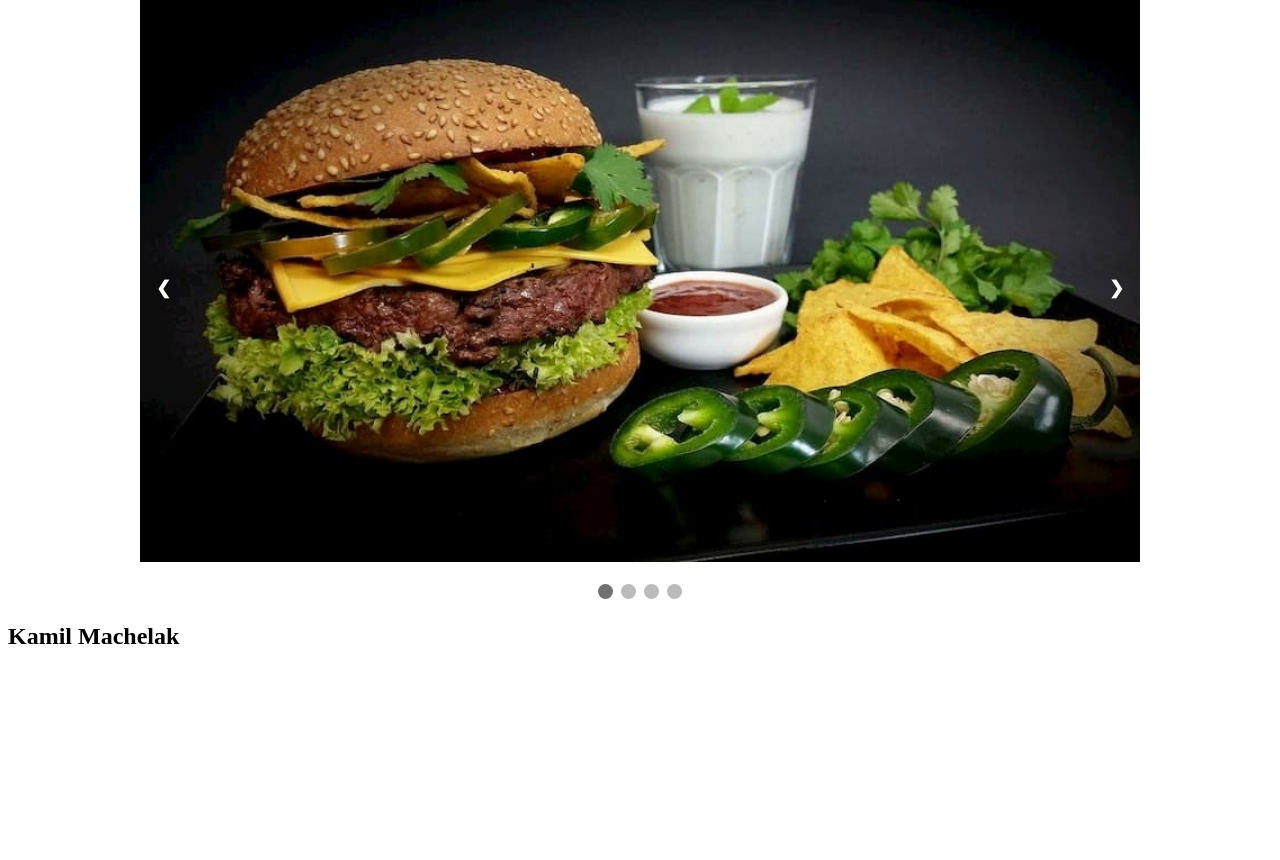
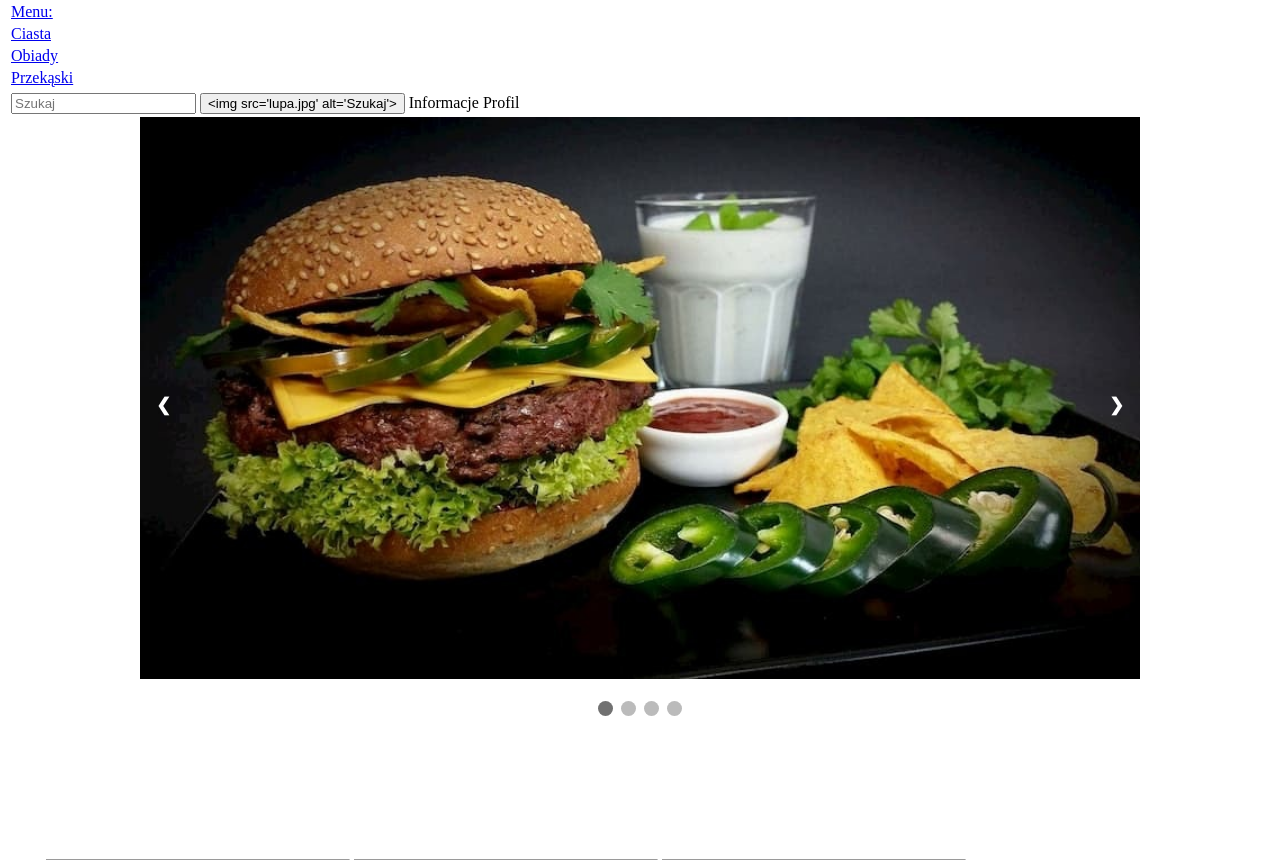
Before and after one commit to Ya0Yao/serverStudent, a PHP site: page /main.php in a window 1280 px wide. Shown: the part 85-945 px from the top of the page. Before the commit the page ends 729 px from the top, so only its background shows below. Run offline with PHP 8.4, Linux system fonts and the light colour scheme; grey boxes are pictures that could not be loaded.

Commit message:
upt/main,index,footer

```diff
--- a/footer.php
+++ b/footer.php
@@ -1,3 +1,11 @@
-<?php
-echo "<section id='footer'><h1>Kamil Machelak</h1></section>";
-?>
+<!DOCTYPE html>
+<html lang="en">
+<head>
+    <link rel="stylesheet" href="styl.css">
+</head>
+<body>
+<marquee  behavior="scroll" direction="right">
+          <img src="podpis.jpg"alt="GeeksforGeeks logo">
+    </marquee>
+</body>
+</html>
--- a/index.php
+++ b/index.php
@@ -7,7 +7,6 @@
 <body class="index">
     <h1>Logowanie</h1>
     <form action="walidacjaLogowania.php" method="get">
-        <!-- <input type="number" name="id" placeholder="id"><br> -->
         <input type="text" name="login" placeholder="Adres e-mail"><br>
         <input type="text" name="password" placeholder="Hasło"><br>
         <input type="submit" value="Zaloguj" class="button">
--- a/main.php
+++ b/main.php
@@ -10,11 +10,25 @@
     ?>
     <section name="główna">
         <div name="panel lewy">
-
+            <table>
+                <tr><td><a href="main.php">Menu:</a></td></tr>
+                <tr><td><a href="ciasta.php">Ciasta</a></td></tr>
+                <tr><td><a href="obiady.php">Obiady</a></td></tr>
+                <tr><td><a href="przekąski.php">Przekąski</a></td></tr>
+            </table>
         </div>
 
         <div name="panel górny prawy">
+            <table>
+                <tr><td><form action="search.php">
+                    <input type="text" placeholder = "Szukaj">
+                    <input type="submit" value="<img src='lupa.jpg' alt='Szukaj'>">
+                </form></td>
+                    <td><a href="info.php"></a>Informacje</td>
+                    <td><a href="profile.php"></a>Profil</td>
+                </tr>
 
+            </table>
         </div>
 
         <div name="panel prawy duży">
@@ -29,3 +43,9 @@
     ?>
 </body>
 </html>
+
+
+<tr><td><a href="main.php">Men:</a></td></tr>
+<tr><td><iframe src="ciasta.php" height="200" width="300">Ciasta</iframe></td></tr>
+<tr><td><iframe src="obiady.php" height="200" width="300">Obiady</iframe></td></tr>
+<tr><td><iframe src="przekąski.php" height="200" width="300">Przekąski</iframe></td></tr>
```
